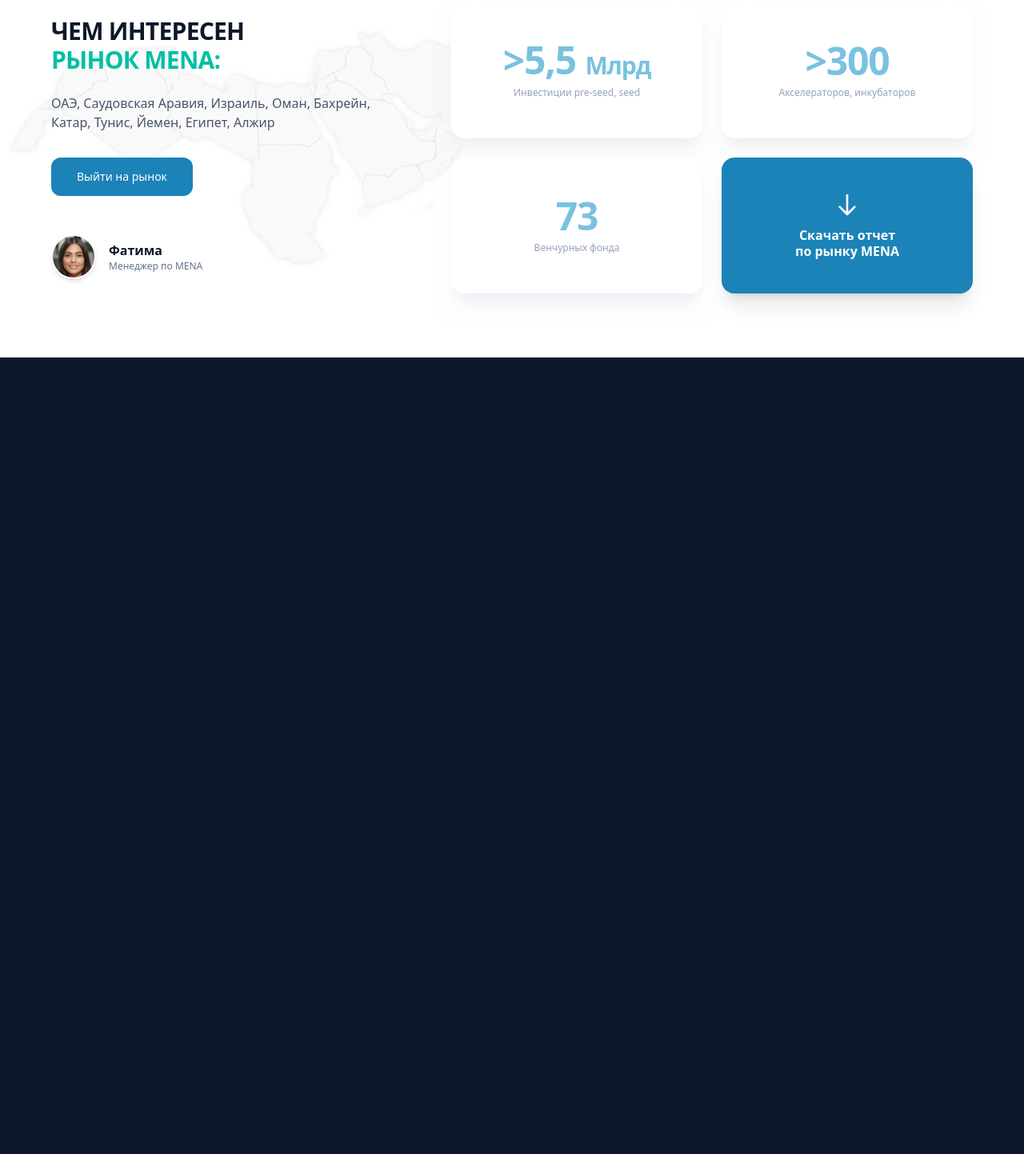
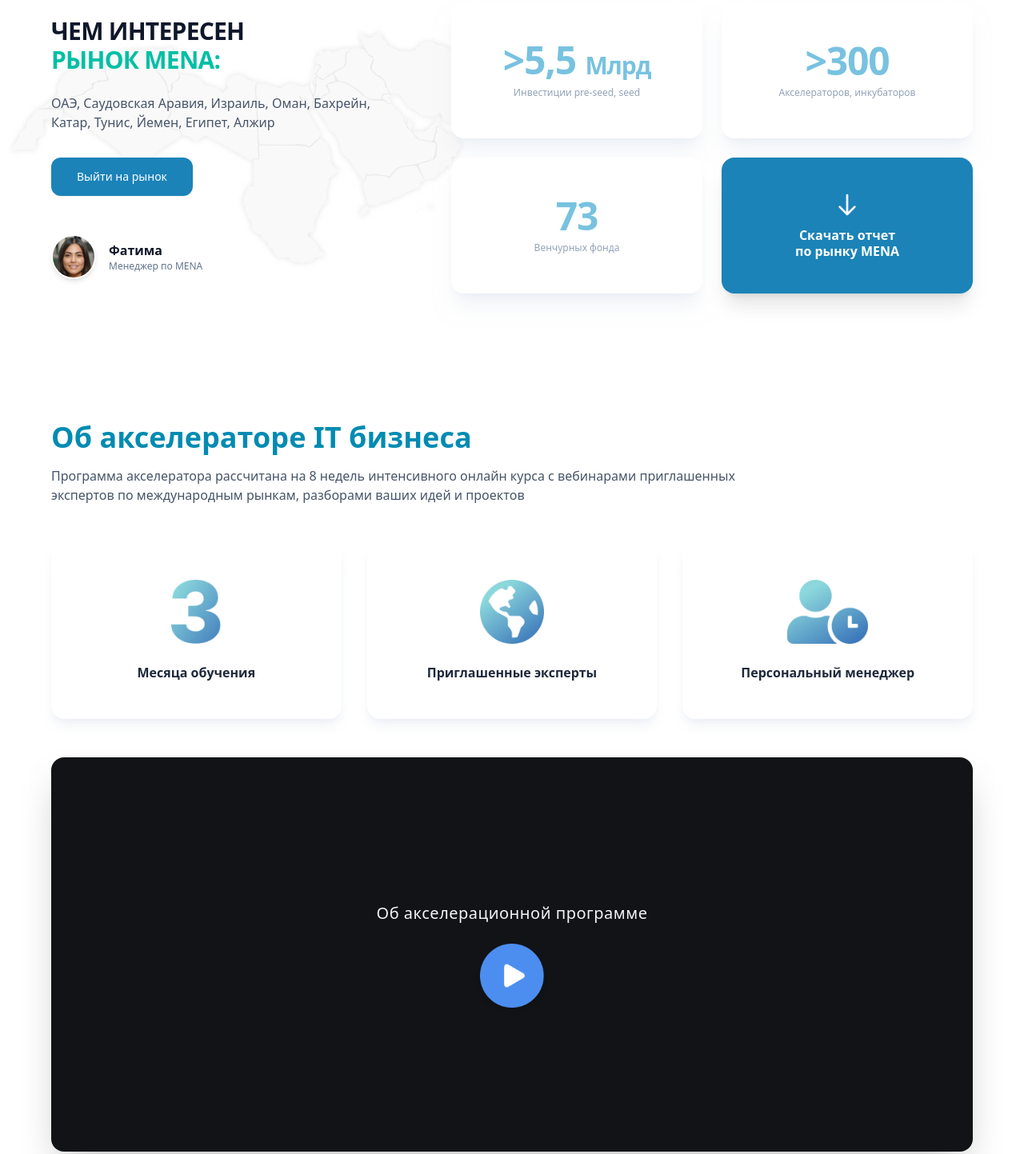
Before and after one commit to farzandikuhoibaland-stack/exam4, a website: page index.html in a window 1280 px wide. Shown: the part 3333-4776 px from the top of the page at 80% size. Before the commit the page ends 3780 px from the top, so only its background shows below. Drawn offline with Linux system fonts and the light colour scheme.

Commit message:
smth smth

```diff
--- a/index.html
+++ b/index.html
@@ -331,6 +331,60 @@
   </section>
 
 
+<section class="bg-white py-20">
+    <div class="w-full max-w-[1400px] mx-auto px-8 md:px-16">
+
+
+      <div class="max-w-4xl mb-12">
+        <h2 class="text-3xl md:text-4xl font-extrabold text-[#008BB2] mb-4">
+          Об акселераторе IT бизнеса
+        </h2>
+        <p class="text-slate-600 text-sm md:text-base leading-relaxed font-normal">
+          Программа акселератора рассчитана на 8 недель интенсивного онлайн курса с вебинарами приглашенных экспертов по международным рынкам, разборами ваших идей и проектов
+        </p>
+      </div>
+
+
+      <div class="grid grid-cols-1 md:grid-cols-3 gap-8 mb-12">
+
+
+        <div class="bg-white rounded-2xl p-8 sm:p-10 shadow-lg shadow-slate-200/60 text-center flex flex-col items-center justify-center min-h-[220px]">
+          <img src="./1.png" alt="3" class="h-20 object-contain mb-6">
+          <p class="text-slate-800 font-bold text-base">
+            Месяца обучения
+          </p>
+        </div>
+
+
+        <div class="bg-white rounded-2xl p-8 sm:p-10 shadow-lg shadow-slate-200/60 text-center flex flex-col items-center justify-center min-h-[220px]">
+          <img src="./2.png" alt="Приглашенные эксперты" class="h-20 object-contain mb-6">
+          <p class="text-slate-800 font-bold text-base">
+            Приглашенные эксперты
+          </p>
+        </div>
+
+        <div class="bg-white rounded-2xl p-8 sm:p-10 shadow-lg shadow-slate-200/60 text-center flex flex-col items-center justify-center min-h-[220px]">
+          <img src="./3.png" alt="Персональный менеджер" class="h-20 object-contain mb-6">
+          <p class="text-slate-800 font-bold text-base">
+            Персональный менеджер
+          </p>
+        </div>
+
+      </div>
+
+
+      <div class="relative w-full bg-[#121316] rounded-2xl aspect-video md:aspect-[21/9] flex flex-col items-center justify-center text-white overflow-hidden shadow-2xl group cursor-pointer">
+        <p class="text-lg md:text-xl font-medium mb-6 text-slate-100 tracking-wide z-10">
+          Об акселерационной программе
+        </p>
+
+        <button class="z-10 transition-transform duration-300 transform group-hover:scale-110 focus:outline-none" aria-label="Play Video">
+          <img src="./4.png" alt="Play Video" class="w-16 h-16 md:w-20 md:h-20 drop-shadow-md">
+        </button>
+      </div>
+
+    </div>
+  </section>
 
 
 
```
Also changed, not shown: 1.png (added), 2.png (added), 3.png (added), 4.png (added), output.css.
